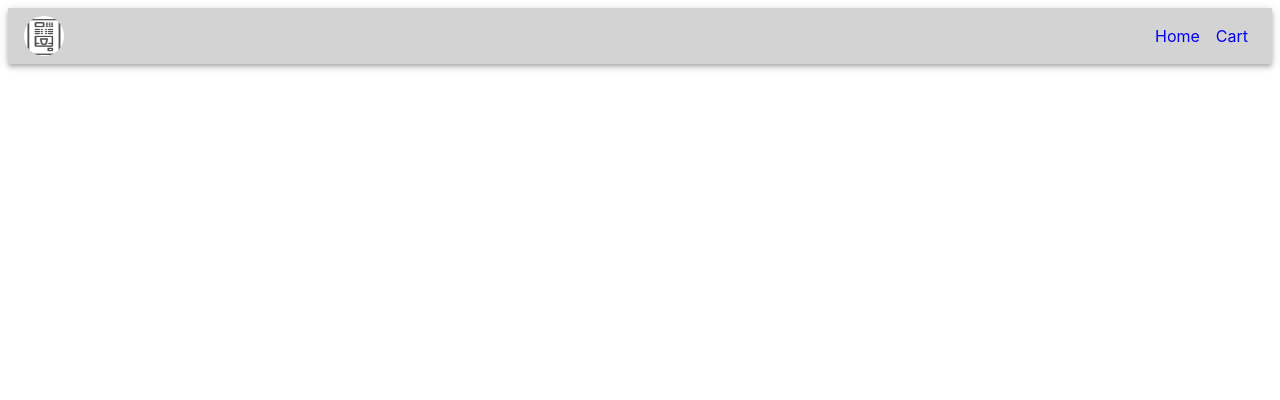
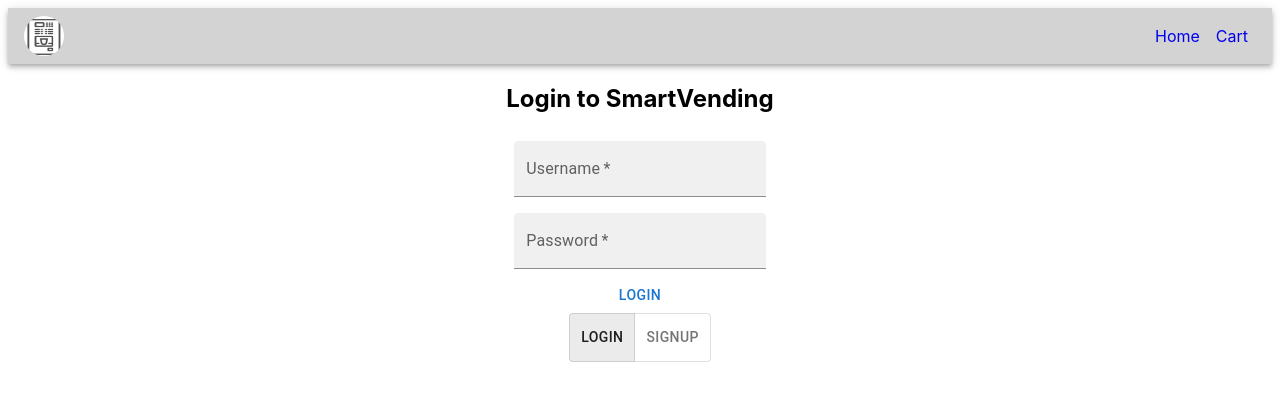
Before and after one commit to javin141/Smart-Vending-Project, a React (Vite) app in the folder sv-frontend/: page /login in a window 1280 px wide. Before the commit this address had no page. Shown: the top 400 px of the page. Built offline with nearby package versions, Linux system fonts and the light colour scheme.

Commit message:
Login page

```diff
--- a/sv-frontend/src/index.css
+++ b/sv-frontend/src/index.css
@@ -2,7 +2,7 @@
   font-family: Inter, system-ui, Avenir, Helvetica, Arial, sans-serif;
 }
 
-#main {
+.main {
   display: flex;
 }
 
--- a/sv-frontend/src/main.tsx
+++ b/sv-frontend/src/main.tsx
@@ -6,6 +6,7 @@ import {BrowserRouter, Route, Routes} from "react-router-dom";
 import {createRoot} from "react-dom/client";
 import Homepage from "./pages/Homepage";
 import MyAppBar from "./components/MyAppBar";
+import LoginPage from "./pages/LoginPage";
 
 const root = createRoot(document.getElementById("root"));
 
@@ -19,6 +20,7 @@ root.render(
             <Routes>
                 <Route path="/" element={<Homepage/>}/>
                 <Route path="/cart"/>
+                <Route path="/login" element={<LoginPage/>}/>
             </Routes>
             </div>
         </div>
--- a/sv-frontend/src/pages/LoginPage.tsx
+++ b/sv-frontend/src/pages/LoginPage.tsx
@@ -0,0 +1,187 @@
+import {Box, Button, FormControl, Snackbar, TextField, ToggleButton, ToggleButtonGroup} from "@mui/material";
+import {Form} from "react-router-dom";
+import {createRef, useRef, useState} from "react";
+import {useNavigate} from "react-router-dom"
+
+enum Login {
+    LOGIN, SIGNUP
+}
+
+function createCookie(fieldname, fieldvalue) {
+    // TODO: extra feature: session cookie expiry
+    document.cookie = fieldname + "=" + fieldvalue +
+         ";path=/";
+}
+
+const LoginForm = () => {
+    const navigate = useNavigate()
+
+    const [errMsg, setErrMsg] = useState<string>(null)
+    const [user, setUser] = useState()
+    const [pw, setPw] = useState()
+
+
+    async function loginCallback(event) {
+        event.preventDefault()
+        const data = {
+            username: user,
+            password: pw
+        }
+
+        const result = await fetch("http://localhost:6788/users/login", {
+            method: "POST",
+            // mode: "cors",
+            cache: "no-cache",
+            // credentials: "same-origin", // include, *same-origin, omit
+            headers: {
+                "Content-Type": "application/json",
+            },
+            body: JSON.stringify(data)
+        })
+
+        console.log(result)
+        if (result.status === 200) {
+            // event.target.setAttribute("autocomplete", "on");
+            setErrMsg("Login successful")
+            const token = (await result.json()).token
+            createCookie("SESSION", token)
+            navigate("/")
+
+        } else {
+            setErrMsg("Login failed")
+        }
+    }
+
+
+    return (
+        <form style={{display: "flex", flexDirection: "column"}} name="login-form" onSubmit={loginCallback}>
+            <Snackbar open={!!errMsg}
+                      autoHideDuration={6000}
+                      message={errMsg}
+                      onClose={() => setErrMsg(null)}/>
+            <h2 style={{textAlign: "center"}}>Login to SmartVending</h2>
+
+            <TextField required variant="filled" value={user} onChange={(event) => setUser(event.target.value)}
+                       label="Username" style={{margin: "8px"}} type="text" ></TextField>
+
+            <TextField required variant="filled" value={pw} onChange={(event) => setPw(event.target.value)}
+                       label="Password" style={{margin: "8px"}} type="password" ></TextField>
+            <Button type="submit">Login</Button>
+
+        </form>)
+}
+
+
+const SignupForm = ( ) => {
+    const navigate = useNavigate()
+    const [signUser, setSignUser] = useState("")
+    const [signPw, setSignPw] = useState("")
+    const [signName, setSignName] = useState()
+    const [errMsg, setErrMsg] = useState<string>(null)
+
+    async function signupCallback(event) {
+        event.preventDefault()
+        const data = {
+            username: signUser,
+            password: signPw,
+            name: signName
+        }
+
+        const result = await fetch("http://localhost:6788/users/signup", {
+            method: "POST",
+            mode: "cors",
+            cache: "no-cache",
+            // credentials: "same-origin", // include, *same-origin, omit
+            headers: {
+                "Content-Type": "application/json",
+            },
+            body: JSON.stringify(data)
+        })
+
+        console.log(result)
+        if (result.status === 201) {
+            setErrMsg("Signup successful")
+            const token = (await result.json()).token
+            createCookie("SESSION", token)
+            navigate("/")
+        } else {
+            const res = await result.json()
+            if (res?.["errphrase"]) {
+                switch (res?.["errphrase"]) {
+                    case "unt-6":
+                        setErrMsg("Username taken")
+                        break
+                    default:
+                        setErrMsg("Login failed")
+
+                }
+            }
+        }
+    }
+
+
+    return (
+        <form style={{display: "flex", flexDirection: "column"}} name="login-form" onSubmit={signupCallback}>
+            <Snackbar open={!!errMsg}
+                      autoHideDuration={6000}
+                      message={errMsg}
+                      onClose={() => setErrMsg(null)}/>
+            <h2 style={{textAlign: "center"}}>Signup to SmartVending</h2>
+
+            <TextField required variant="filled" value={signName} onChange={(event) => setSignName(event.target.value)}
+                       label="Name" style={{margin: "8px"}} type="text" ></TextField>
+
+            <TextField required variant="filled" value={signUser} onChange={(event) => setSignUser(event.target.value)}
+                       label="Username" style={{margin: "8px"}} type="text" ></TextField>
+
+            <TextField required variant="filled" value={signPw} onChange={(event) => setSignPw(event.target.value)}
+                       label="Password" style={{margin: "8px"}} type="password" ></TextField>
+            <Button type="submit">Signup</Button>
+
+        </form>)
+}
+
+
+
+const LoginPage = () => {
+
+
+    const [login, setLogin] = useState<Login>(Login.LOGIN)
+
+    // TODO: This triggers PW manager regardless of login fail or pass. We need to trigger only on login pass.
+
+
+
+    function handleSwitchState(event: React.MouseEvent<HTMLElement>, newState: Login | null) {
+        setLogin(newState ?? Login.LOGIN)
+    }
+
+
+    return (<div style={{
+        display: "flex",
+        justifyContent: "center",
+        alignItems: "center",
+        marginLeft: "auto",
+        marginRight: "auto",
+        flexDirection: "column"
+    }}>
+
+        {
+            login == Login.LOGIN ?
+                <LoginForm/>:
+                <SignupForm/>
+        }
+
+
+        <ToggleButtonGroup value={login} exclusive onChange={handleSwitchState}>
+            <ToggleButton value={Login.LOGIN}>
+                Login
+            </ToggleButton>
+            <ToggleButton value={Login.SIGNUP}>
+                Signup
+            </ToggleButton>
+        </ToggleButtonGroup>
+    </div>)
+}
+
+export default LoginPage
```
